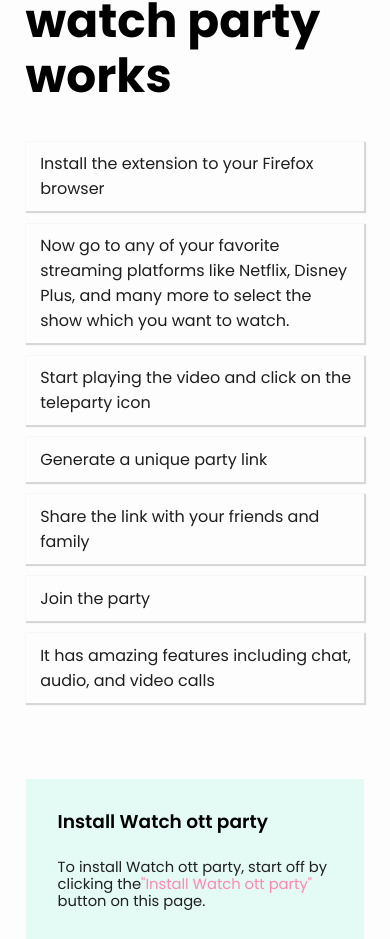
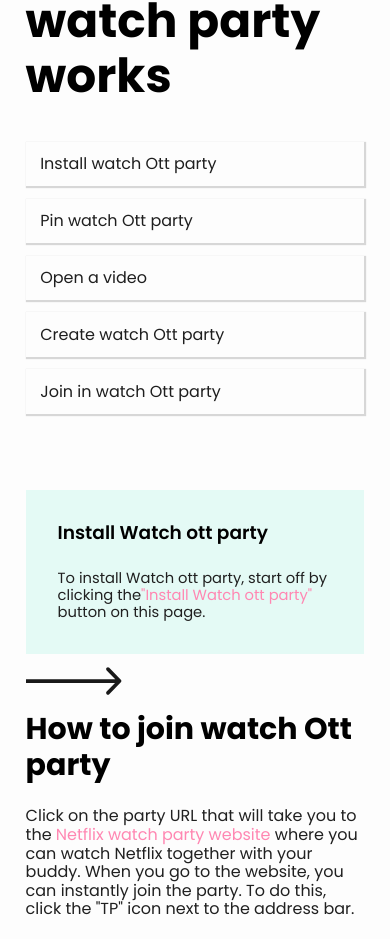
Before and after one commit to TrippyRahul/official-website-watchOTTParty, a Next.js app: page / in a window 390 px wide. Shown: the part 1497-2436 px from the top of the page. Built offline with nearby package versions, Linux system fonts and the light colour scheme.

Commit message:
fix how ott work in mobile

```diff
--- a/src/app/components/Work.jsx
+++ b/src/app/components/Work.jsx
@@ -5,31 +5,24 @@
 import Image from "next/image";
 
 const steps = [
-  { id: 1, text: "Install the extension to your Firefox browser" },
+  { id: 1, text: "Install watch Ott party" },
   {
     id: 2,
-    text: " Now go to any of your favorite streaming platforms like Netflix, Disney Plus, and many more to select the show which you want to watch.",
+    text: "Pin watch Ott party",
   },
   {
     id: 3,
-    text: "Start playing the video and click on the teleparty icon",
+    text: "Open a video",
   },
   {
     id: 4,
-    text: " Generate a unique party link ",
+    text: "Create watch Ott party ",
   },
   {
     id: 5,
-    text: " Share the link with your friends and family",
+    text: " Join in watch Ott party",
   },
-  {
-    id: 6,
-    text: "Join the party",
-  },
-  {
-    id: 7,
-    text: "It has amazing features including chat, audio, and video calls ",
-  },
+
 ];
 
 const Work = () => {
```
